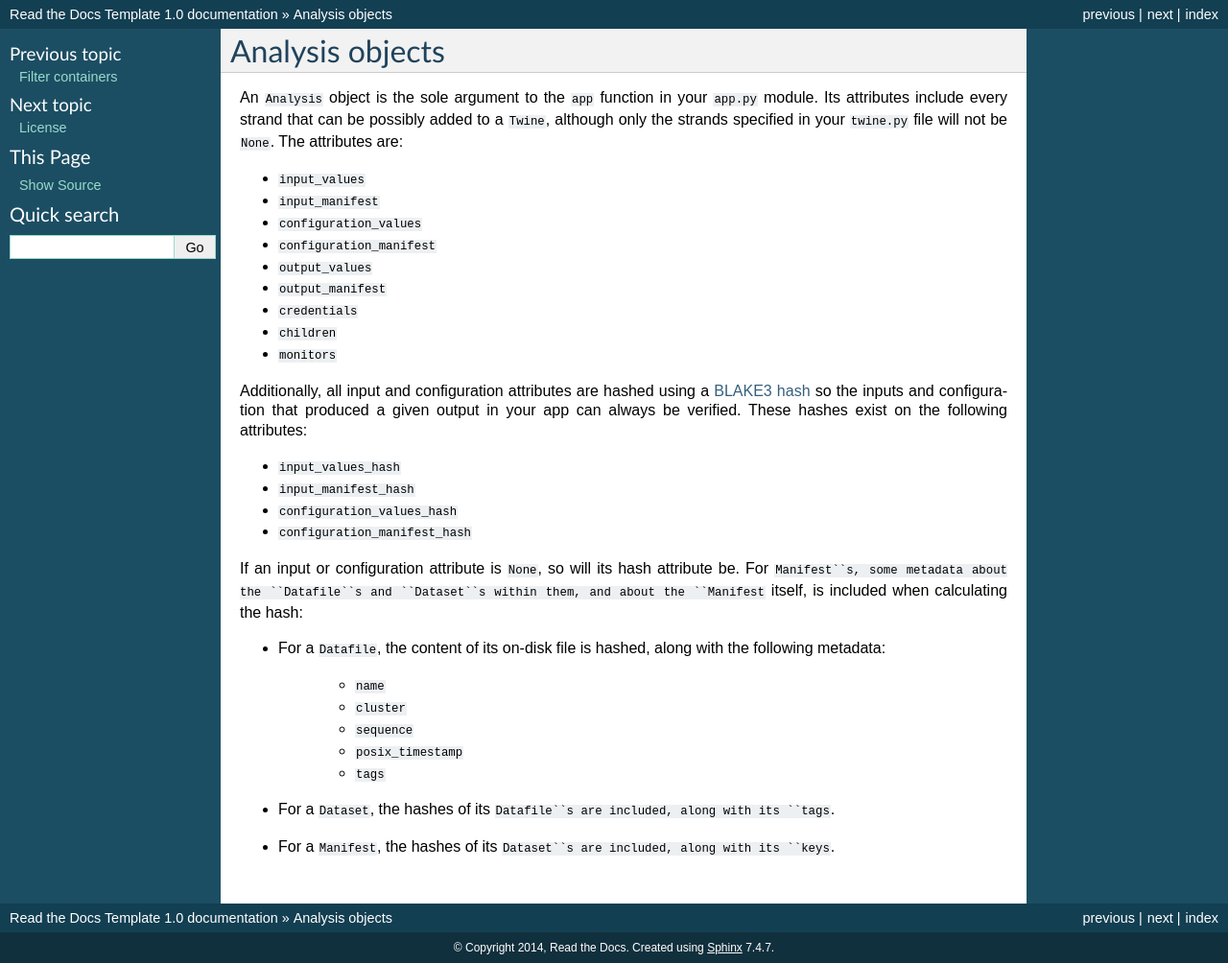
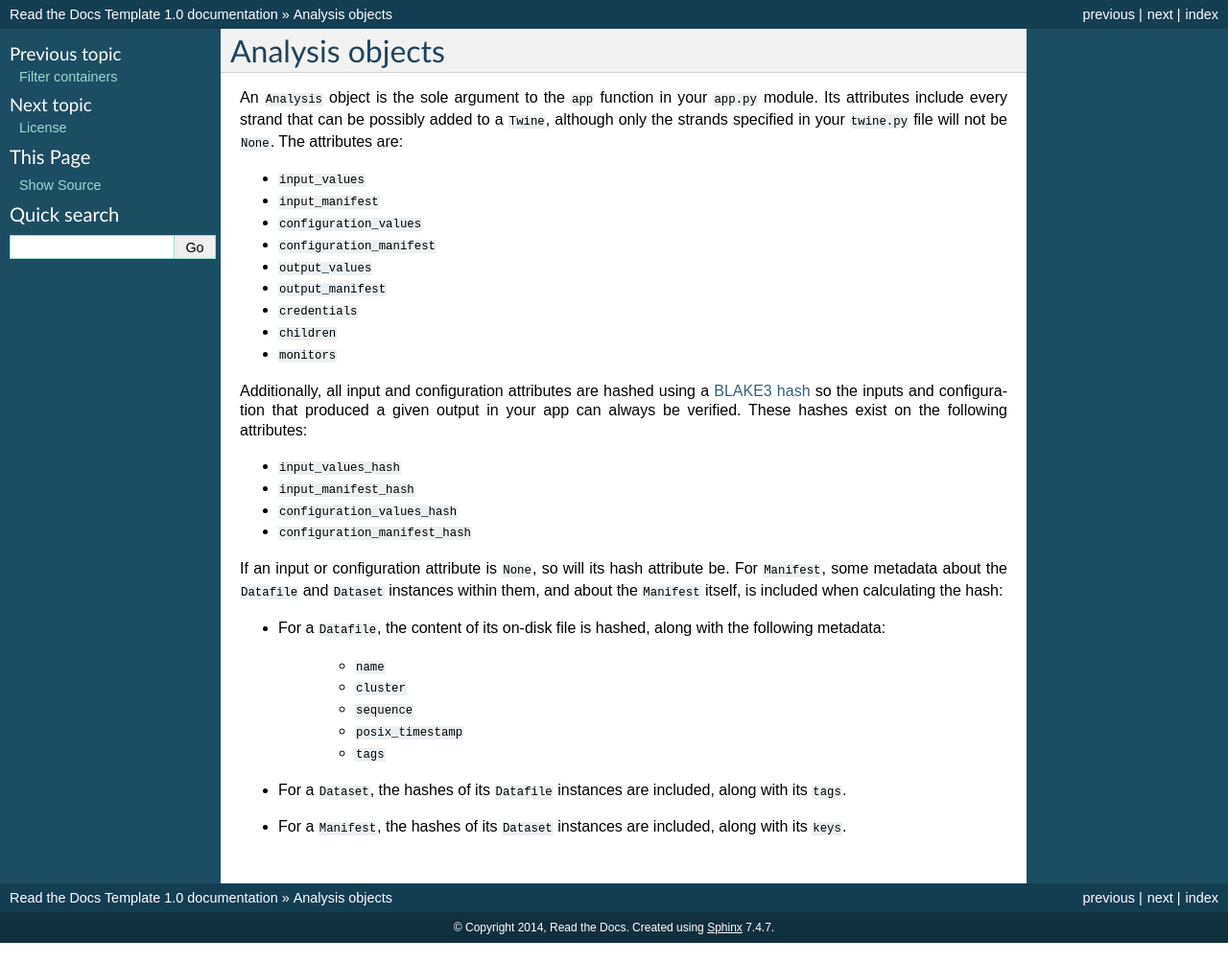
Before and after one commit to octue/octue-sdk-python, a Sphinx documentation site: the page built from docs/source/analysis_objects.rst, in a window 1280 px wide. Shown: the whole page at 96% size. Built offline with Sphinx 7.4.7, drawn with Linux system fonts in a browser that asks for light colours; after the commit the page ends 983 px from its top, so only the background shows below that.

Commit message:
DOC: Fix RST inline code syntax

```diff
--- a/docs/source/analysis_objects.rst
+++ b/docs/source/analysis_objects.rst
@@ -27,9 +27,9 @@ your app can always be verified. These hashes exist on the following attributes:
 -   ``configuration_values_hash``
 -   ``configuration_manifest_hash``
 
-If an input or configuration attribute is ``None``, so will its hash attribute be. For ``Manifest``s, some metadata
-about the ``Datafile``s and ``Dataset``s within them, and about the ``Manifest`` itself, is included when calculating
-the hash:
+If an input or configuration attribute is ``None``, so will its hash attribute be. For ``Manifest``, some metadata
+about the ``Datafile`` and ``Dataset`` instances within them, and about the ``Manifest`` itself, is included when
+calculating the hash:
 
 - For a ``Datafile``, the content of its on-disk file is hashed, along with the following metadata:
 
@@ -39,6 +39,6 @@ the hash:
     - ``posix_timestamp``
     - ``tags``
 
-- For a ``Dataset``, the hashes of its ``Datafile``s are included, along with its ``tags``.
+- For a ``Dataset``, the hashes of its ``Datafile`` instances are included, along with its ``tags``.
 
-- For a ``Manifest``, the hashes of its ``Dataset``s are included, along with its ``keys``.
+- For a ``Manifest``, the hashes of its ``Dataset`` instances are included, along with its ``keys``.
--- a/docs/source/dataset.rst
+++ b/docs/source/dataset.rst
@@ -4,7 +4,7 @@
 Dataset
 =======
 
-A ``Dataset`` contains any number of ``Datafile``s along with the following metadata:
+A ``Dataset`` contains any number of ``Datafile`` instances along with the following metadata:
 
 - ``name``
 - ``tags``
@@ -37,5 +37,5 @@ You can also chain filters indefinitely:
     dataset.files.filter(filter_name="name__ends_with", filter_value=".csv").filter("tags__contains", filter_value="a:2")
     >>> <FilterSet({<Datafile('my_file.csv')>})>
 
-Find out more about ``FilterSet``s `here <filterset.rst>`_, including all the possible filters available for each type of object stored on
+Find out more about ``FilterSet`` `here <filterset.rst>`_, including all the possible filters available for each type of object stored on
 an attribute of a ``FilterSet`` member, and how to convert them to primitive types such as ``set`` or ``list``.
```
